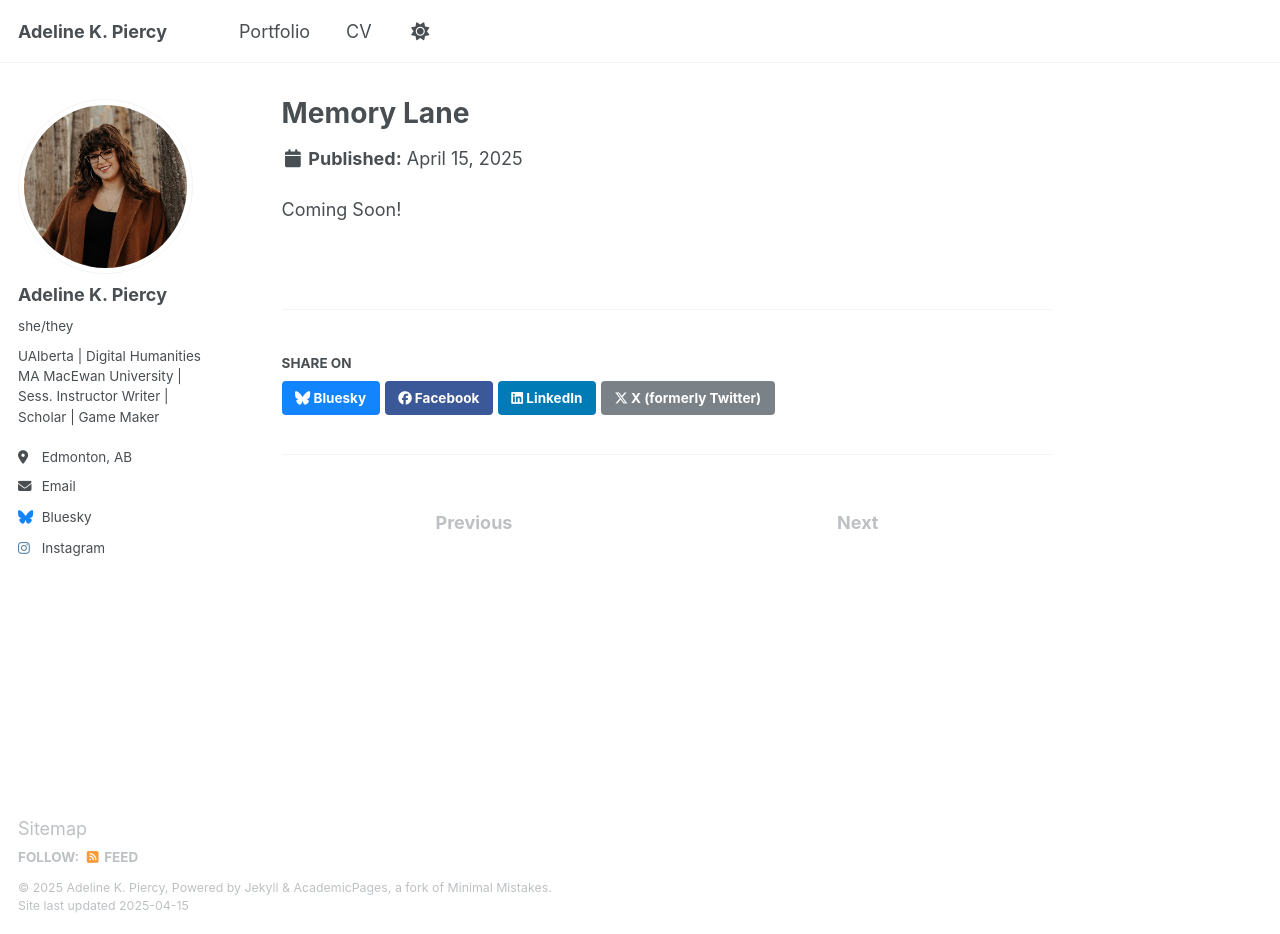
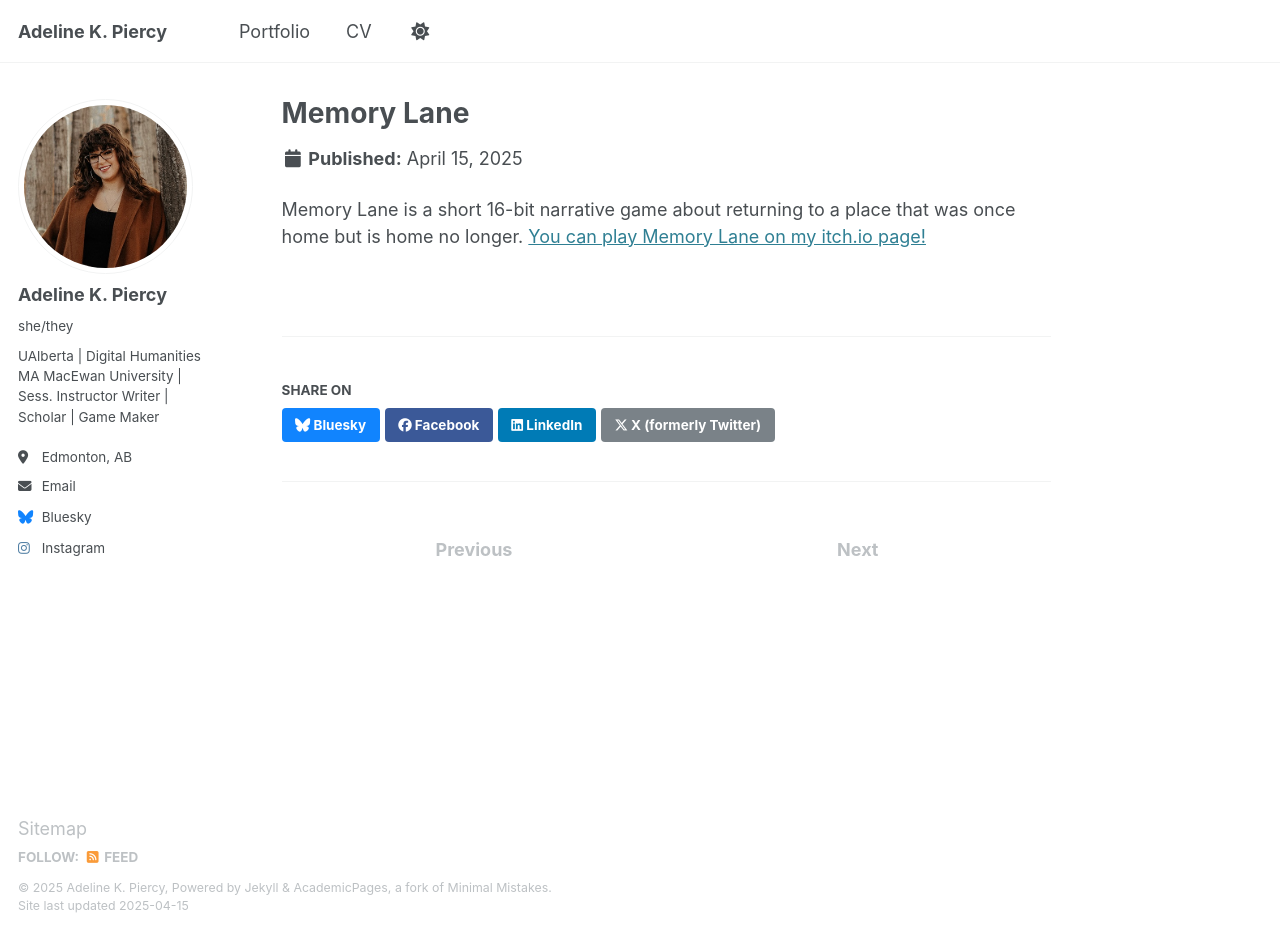
Before and after one commit to akpiercy/me, a Jekyll site: the page built from _portfolio/portfolio-2.md, in a window 1280 px wide and 934 px high. Built offline with Jekyll 4.4.1, drawn with Linux system fonts in a browser that asks for light colours.

Commit message:
Update portfolio-2.md

```diff
--- a/_portfolio/portfolio-2.md
+++ b/_portfolio/portfolio-2.md
@@ -1,7 +1,7 @@
 ---
 title: "Memory Lane"
-excerpt: "'It used to be my home, but it's not anymore.' <br/><img src='/images/Memory Lane.png' width = '400'>"
+excerpt: "'I usually avoid this place. But not this time.' <br/><img src='/images/Memory Lane Thumbnail.png' width = '400'>"
 collection: portfolio
 ---
 
-Coming Soon!
+Memory Lane is a short 16-bit narrative game about returning to a place that was once home but is home no longer. [You can play Memory Lane on my itch.io page!](https://adelinekpiercy.itch.io/memory-lane)
```
